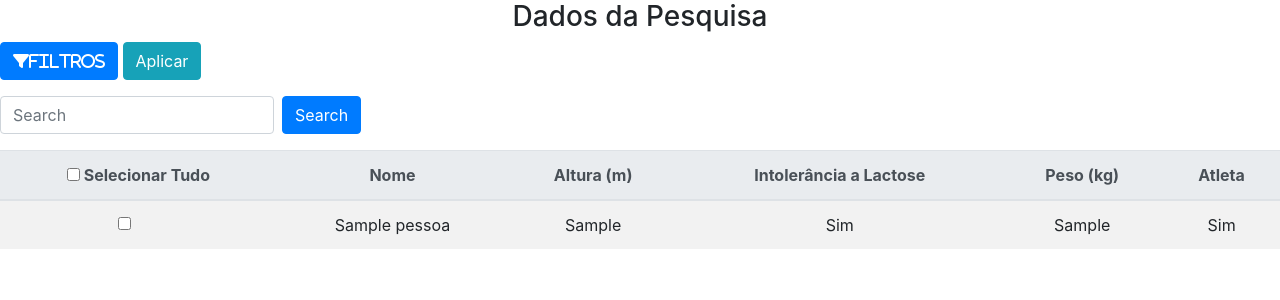
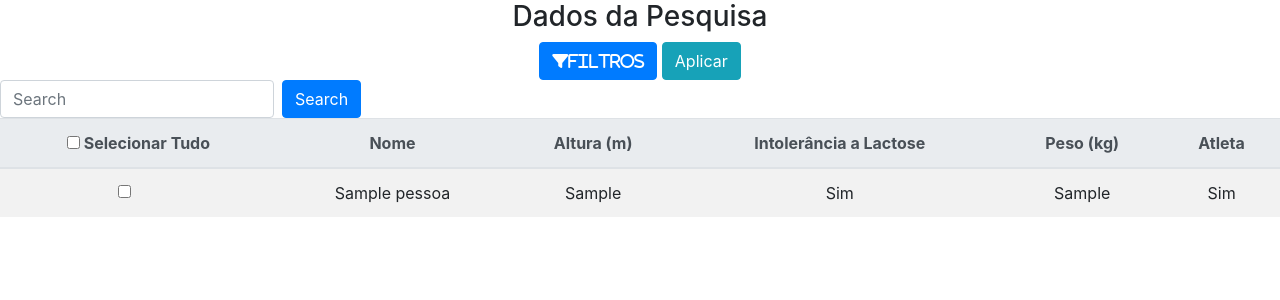
Before and after one commit to lucasmramires/pesquisa_de_pessoas, a PHP site: page / in a window 1280 px wide. Shown: the top 300 px of the page. Run offline with PHP 8.4, Linux system fonts and the light colour scheme; tables that the repository leaves empty or names only in its code hold one stand-in row (values such as "Sample post"); some libraries are stand-ins or nearby versions.

Commit message:
layout ajust

```diff
--- a/index.php
+++ b/index.php
@@ -11,14 +11,12 @@ include_once 'includes/header.php';
         <h3 id="title1">Dados da Pesquisa</h3>
     </div>
 </div>
-
-<form>
+<form id="global_form">
     <div>
         <a class="btn btn-primary" data-toggle="collapse" href="#collapseExample" role="button" aria-expanded="false" aria-controls="collapseExample"><i class="fa fa-filter" aria-hidden="true">Filtros</i></a>
         <button class="btn btn-info" type="submit">Aplicar</button>
-
     </div>
-    <div class="collapse" id="collapseExample">
+    <div class="collapse filter_types" id="collapseExample">
         <p>
         <span>Altura </span>
         <div class="form-check form-check-inline">
@@ -73,12 +71,10 @@ include_once 'includes/header.php';
         </p>
     </div>
 </form>
-<p>
-<form action="index.php" class="form-inline mt-2 mt-md-0" id="search_box">
-        <input class="form-control mr-sm-2" type="text" placeholder="Search" aria-label="Search" name="nome">
-        <button class="btn btn-primary my-2 my-sm-0" type="submit">Search</button>
+<form action="index.php" class="form-inline mt-2 mt-md-0" id="global_form">
+    <input class="form-control mr-sm-2" type="text" placeholder="Search" aria-label="Search" name="nome">
+    <button class="btn btn-primary my-2 my-sm-0" type="submit">Search</button>
 </form>
-</p>
 <div class="row" id="background">
     <div class="col s12 m6 push-m3">
         <table class="table table-striped table-hover">
--- a/stylesheet.css
+++ b/stylesheet.css
@@ -39,7 +39,15 @@
     text-align: center;
 }
 
-.search_box{
+#filter_types{
+    text-align: left !important;
+}
+
+#global_form{
+    text-align: center;
+}
+
+#pag{
     float: right;
-
+    padding-right: 150px;
 }
```
